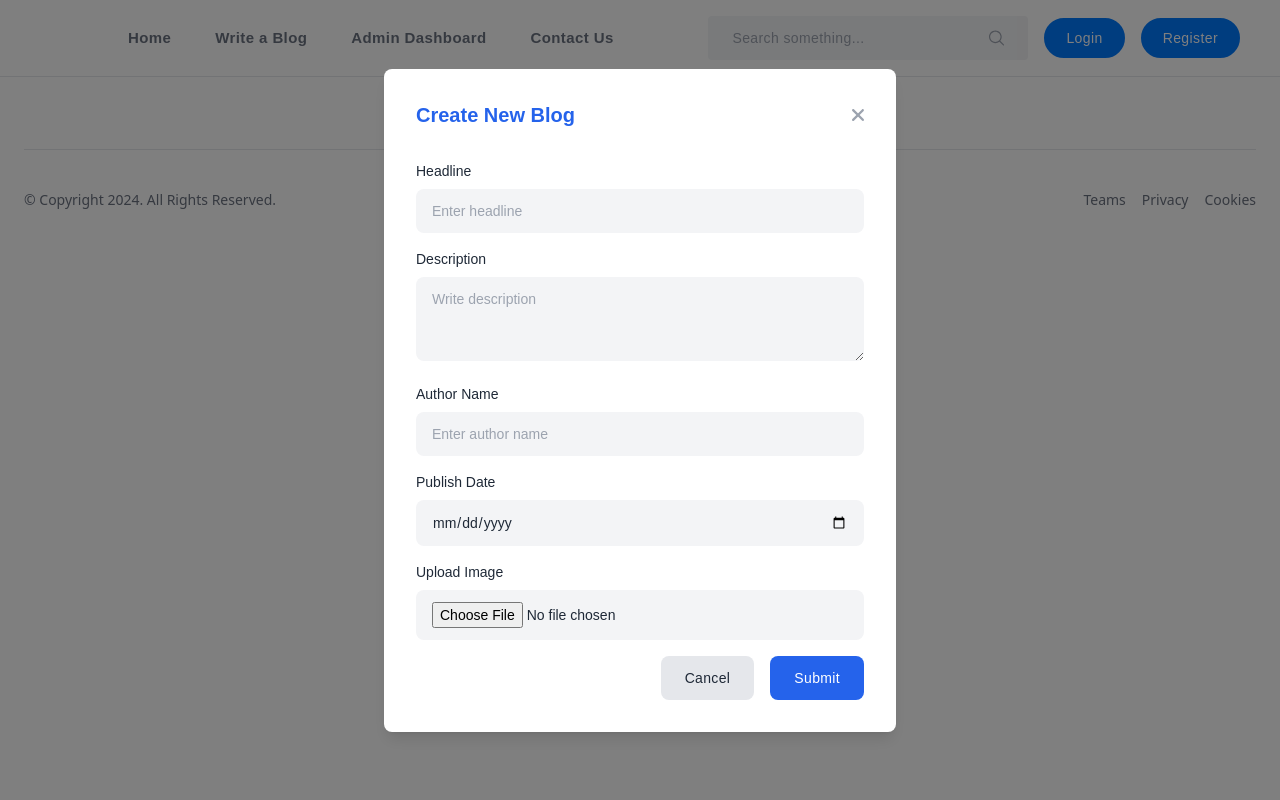
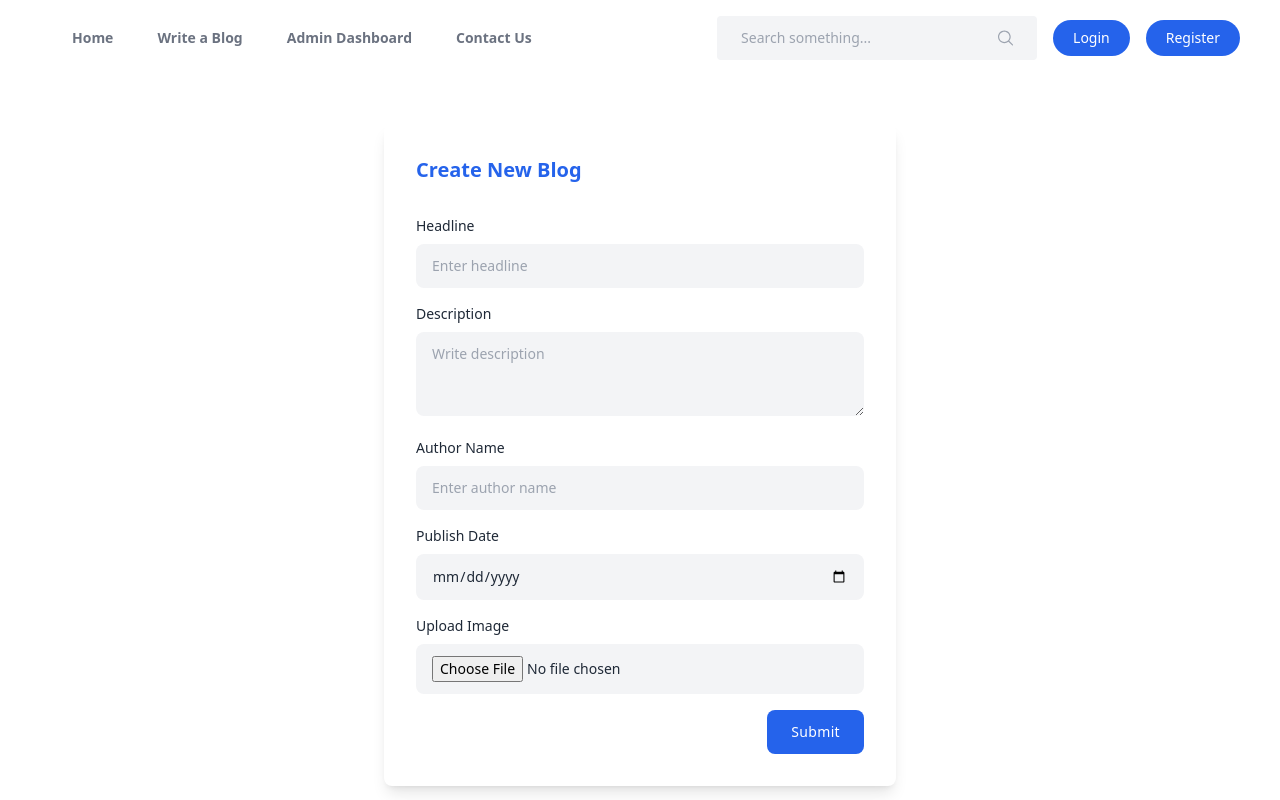
Before and after one commit to mayurmendhule/newblog, a React (Create React App) app: page /blogform in a window 1280 px wide. Shown: the top 800 px of the page. Built offline with nearby package versions, Linux system fonts and the light colour scheme.

Commit message:
Initial commit

```diff
--- a/src/components/Navbar.jsx
+++ b/src/components/Navbar.jsx
@@ -10,8 +10,8 @@ function Navbar() {
   };
 
   return (
-    <header className="flex border-b py-4 px-4 sm:px-10 bg-white font-[sans-serif] min-h-[70px] tracking-wide relative z-50">
-      <div className="flex flex-wrap items-center gap-5 w-full">
+    <header className="flex items-center justify-between px-4 sm:px-10 bg-white py-4">
+      <div className="flex items-center w-full gap-5" id="navmain">
         {/* Logo */}
         <Link to="/">
           {/* <img src={} alt="logo" className="w-36" /> */}
@@ -20,8 +20,9 @@ function Navbar() {
         {/* Menu Section */}
         <div
           id="collapseMenu"
-          className={`max-lg:hidden lg:!block max-lg:w-full max-lg:fixed max-lg:before:fixed max-lg:before:bg-black max-lg:before:opacity-50 max-lg:before:inset-0 max-lg:before:z-50 ${isMenuOpen ? 'block' : 'hidden'}`}
+          className={`lg:flex items-center lg:gap-5 ${isMenuOpen ? 'block' : 'hidden'} max-lg:fixed max-lg:w-2/4 max-lg:bg-white max-lg:top-0 max-lg:left-0 max-lg:h-full max-lg:p-6 max-lg:z-50 max-lg:shadow-lg`}
         >
+          {/* Mobile Close Button */}
           <button
             id="toggleClose"
             className="lg:hidden fixed top-2 right-4 z-[100] rounded-full bg-white p-3"
@@ -33,43 +34,55 @@ function Navbar() {
             </svg>
           </button>
 
-          <ul className="lg:flex lg:ml-14 lg:gap-x-5 max-lg:space-y-3 max-lg:fixed max-lg:bg-white max-lg:w-1/2 max-lg:min-w-[300px] max-lg:top-0 max-lg:left-0 max-lg:p-6 max-lg:h-full max-lg:shadow-md max-lg:overflow-auto z-50">
-            <li className="mb-6 hidden max-lg:block">
+          <ul className="lg:flex max-lg:space-y-6 lg:gap-5 max-lg:w-full max-lg:overflow-auto">
+            {/* <li className="mb-6 hidden max-lg:block">
               <Link to="/">
                 <img src="https://readymadeui.com/readymadeui.svg" alt="logo" className="w-36" />
               </Link>
+            </li> */}
+            <li className="max-lg:border-b max-lg:py-3 px-3">
+              <Link to="/" className="lg:hover:text-blue-600 text-gray-500 block font-semibold text-sm">Home</Link>
             </li>
             <li className="max-lg:border-b max-lg:py-3 px-3">
-              <Link to="/" className="lg:hover:text-[#007bff] text-gray-500 block font-semibold text-[15px]">Home</Link>
+              <Link to="/blogform" className="lg:hover:text-blue-600 text-gray-500 block font-semibold text-sm">Write a Blog</Link>
             </li>
             <li className="max-lg:border-b max-lg:py-3 px-3">
-              <Link to="/blogform" className="lg:hover:text-[#007bff] text-gray-500 block font-semibold text-[15px]">Write a Blog</Link>
+              <Link to="/admin" className="lg:hover:text-blue-600 text-gray-500 block font-semibold text-sm">Admin Dashboard</Link>
             </li>
             <li className="max-lg:border-b max-lg:py-3 px-3">
-              <Link to="/admin" className="lg:hover:text-[#007bff] text-gray-500 block font-semibold text-[15px]">Admin Dashboard</Link>
-            </li>
-            <li className="max-lg:border-b max-lg:py-3 px-3">
-              <Link to="/contactus" className="lg:hover:text-[#007bff] text-gray-500 block font-semibold text-[15px]">Contact Us</Link>
+              <Link to="/contactus" className="lg:hover:text-blue-600 text-gray-500 block font-semibold text-sm">Contact Us</Link>
             </li>
           </ul>
         </div>
 
-        {/* Toggle Button */}
-        <button id="toggleOpen" className="lg:hidden ml-auto" onClick={toggleMenu}>
+         {/* Left Side - Toggle Button */}
+  <div className="lg:hidden">
+    <button id="toggleOpen" onClick={toggleMenu}>
       <svg className="w-7 h-7" fill="#000" viewBox="0 0 20 20" xmlns="http://www.w3.org/2000/svg">
-            <path fillRule="evenodd" d="M3 5a1 1 0 011-1h12a1 1 0 110 2H4a1 1 0 01-1-1zM3 10a1 1 0 011-1h12a1 1 0 110 2H4a1 1 0 01-1-1zM3 15a1 1 0 011-1h12a1 1 0 110 2H4a1 1 0 01-1-1z" clipRule="evenodd"></path>
+        <path
+          fillRule="evenodd"
+          d="M3 5a1 1 0 011-1h12a1 1 0 110 2H4a1 1 0 01-1-1zM3 10a1 1 0 011-1h12a1 1 0 110 2H4a1 1 0 01-1-1zM3 15a1 1 0 011-1h12a1 1 0 110 2H4a1 1 0 01-1-1z"
+          clipRule="evenodd"
+        ></path>
       </svg>
     </button>
+  </div>
 
-        <div className="flex lg:ml-auto max-lg:w-full items-center gap-4">
+        {/* Right Side - Search Bar, Login/Register */}
+  <div className="flex items-center gap-4 ml-auto">
     {/* Search Bar */}
-          <div className="flex xl:w-80 max-xl:w-full bg-gray-100 px-6 py-3 rounded outline outline-transparent focus-within:outline-[#007bff] focus-within:bg-transparent">
+    <div className="flex xl:w-80 max-xl:w-full bg-gray-100 px-6 py-3 rounded focus-within:outline focus-within:outline-blue-600">
       <input
         type="text"
         placeholder="Search something..."
         className="w-full text-sm bg-transparent rounded outline-none pr-2"
       />
-            <svg xmlns="http://www.w3.org/2000/svg" viewBox="0 0 192.904 192.904" width="16px" className="cursor-pointer fill-gray-400">
+      <svg
+        xmlns="http://www.w3.org/2000/svg"
+        viewBox="0 0 192.904 192.904"
+        width="16px"
+        className="cursor-pointer fill-gray-400"
+      >
         <path d="m190.707 180.101-47.078-47.077c11.702-14.072 18.752-32.142 18.752-51.831C162.381 36.423 125.959 0 81.191 0 36.422 0 0 36.423 0 81.193c0 44.767 36.422 81.187 81.191 81.187 19.688 0 37.759-7.049 51.831-18.751l47.079 47.078a7.474 7.474 0 0 0 5.303 2.197 7.498 7.498 0 0 0 5.303-12.803zM15 81.193C15 44.694 44.693 15 81.191 15c36.497 0 66.189 29.694 66.189 66.193 0 36.496-29.692 66.187-66.189 66.187C44.693 147.38 15 117.689 15 81.193z"></path>
       </svg>
     </div>
@@ -86,11 +99,11 @@ function Navbar() {
       </div>
     ) : (
       <>
-              <Link to="/login" className="px-5 py-2 text-sm rounded-full text-white border-2 border-[#007bff] bg-[#007bff] hover:bg-[#004bff]">
+        <Link to="/login" className="px-5 py-2 text-sm rounded-full text-white bg-blue-600 hover:bg-green-600">
           Login
         </Link>
 
-              <Link to="/register" className="px-5 py-2 text-sm rounded-full text-white border-2 border-[#007bff] bg-[#007bff] hover:bg-[#004bff]">
+        <Link to="/register" className="px-5 py-2 text-sm rounded-full text-white bg-blue-600 hover:bg-green-600">
           Register
         </Link>
       </>
--- a/src/pages/BlogForm.jsx
+++ b/src/pages/BlogForm.jsx
@@ -8,8 +8,6 @@ const BlogForm = () => {
     publishDate: '',
     image: null,
   });
-
-  const [isVisible, setIsVisible] = useState(true); // State to control form visibility
 
   const handleChange = (e) => {
     const { name, value, files } = e.target;
@@ -25,29 +23,11 @@ const BlogForm = () => {
     console.log(formData);
   };
 
-  const handleClose = () => {
-    setIsVisible(false); // Set visibility to false when cancel or cross is clicked
-  };
-
-  // If form is not visible, don't render it
-  if (!isVisible) return null;
-
   return (
-    <div
-      className="fixed inset-0 p-4 flex flex-wrap justify-center items-center w-full h-full z-[1000] before:fixed before:inset-0 before:w-full before:h-full before:bg-[rgba(0,0,0,0.5)] overflow-auto font-[sans-serif]"
-    >
-      <div className="w-full max-w-lg bg-white shadow-lg rounded-lg p-8 relative">
+    <div className="container mx-auto mt-8 p-4"> {/* Ensure container for page layout */}
+      <div className="max-w-lg mx-auto bg-white shadow-lg rounded-lg p-8"> {/* Regular form box */}
         <div className="flex items-center">
           <h3 className="text-blue-600 text-xl font-bold flex-1">Create New Blog</h3>
-          <svg
-            xmlns="http://www.w3.org/2000/svg"
-            className="w-3 ml-2 cursor-pointer shrink-0 fill-gray-400 hover:fill-red-500"
-            viewBox="0 0 320.591 320.591"
-            onClick={handleClose} // Close form on cross icon click
-          >
-            <path d="M30.391 318.583a30.37 30.37 0 0 1-21.56-7.288c-11.774-11.844-11.774-30.973 0-42.817L266.643 10.665c12.246-11.459 31.462-10.822 42.921 1.424 10.362 11.074 10.966 28.095 1.414 39.875L51.647 311.295a30.366 30.366 0 0 1-21.256 7.288z" />
-            <path d="M287.9 318.583a30.37 30.37 0 0 1-21.257-8.806L8.83 51.963C-2.078 39.225-.595 20.055 12.143 9.146c11.369-9.736 28.136-9.736 39.504 0l259.331 257.813c12.243 11.462 12.876 30.679 1.414 42.922-.456.487-.927.958-1.414 1.414a30.368 30.368 0 0 1-23.078 7.288z" />
-          </svg>
         </div>
 
         <form className="space-y-4 mt-8" onSubmit={handleSubmit}>
@@ -109,16 +89,9 @@ const BlogForm = () => {
           </div>
 
           <div className="flex justify-end gap-4 mt-8">
-            <button
-              type="button"
-              className="px-6 py-3 rounded-lg text-gray-800 text-sm border-none outline-none tracking-wide bg-gray-200 hover:bg-gray-300"
-              onClick={handleClose} // Close form on cancel button click
-            >
-              Cancel
-            </button>
-            <button
+          <button
               type="submit"
-              className="px-6 py-3 rounded-lg text-white text-sm border-none outline-none tracking-wide bg-blue-600 hover:bg-blue-700"
+              className="px-6 py-3 rounded-lg text-white text-sm border-none outline-none tracking-wide bg-blue-600 hover:bg-green-600"
             >
               Submit
             </button>
--- a/src/pages/ContactUs.jsx
+++ b/src/pages/ContactUs.jsx
@@ -59,7 +59,7 @@ const ContactUs = () => {
           <div className="mt-8">
             <button
               type="submit"
-              className="w-full shadow-xl py-3 px-6 text-sm tracking-wide font-semibold rounded-md text-white bg-blue-600 hover:bg-blue-700 focus:outline-none"
+              className="w-full shadow-xl py-3 px-6 text-sm tracking-wide font-semibold rounded-md text-white bg-blue-600 hover:bg-green-600 focus:outline-none"
             >
               Send Message
             </button>
--- a/src/pages/Login.jsx
+++ b/src/pages/Login.jsx
@@ -96,14 +96,14 @@ const Login = () => {
           <div className="mt-8">
             <button
               type="button"
-              className="w-full shadow-xl py-3 px-6 text-sm tracking-wide font-semibold rounded-md text-white bg-blue-600 hover:bg-blue-700 focus:outline-none"
+              className="w-full shadow-xl py-3 px-6 text-sm tracking-wide font-semibold rounded-md text-white bg-blue-600 hover:bg-green-600 focus:outline-none"
             >
               Log in
             </button>
           </div>
           <p className="text-gray-800 text-sm !mt-8 text-center">
   Don't have an account?
-  <Link to="/register" className="text-blue-600 hover:underline ml-1 whitespace-nowrap font-semibold">
+  <Link to="/register" className="text-blue-600 hover:underline hover:bg-green-600 ml-1 whitespace-nowrap font-semibold">
     Register here
   </Link>
 </p>
--- a/src/pages/Register.jsx
+++ b/src/pages/Register.jsx
@@ -74,7 +74,7 @@ const Register = () => {
           <div className="mt-8">
             <button
               type="button"
-              className="w-full shadow-xl py-3 px-6 text-sm tracking-wide font-semibold rounded-md text-white bg-blue-600 hover:bg-blue-700 focus:outline-none"
+              className="w-full shadow-xl py-3 px-6 text-sm tracking-wide font-semibold rounded-md text-white bg-blue-600 hover:bg-green-600 focus:outline-none"
             >
               Register
             </button>
@@ -83,7 +83,7 @@ const Register = () => {
           {/* Already have an account */}
           <p className="text-gray-800 text-sm !mt-8 text-center">
             Already have an account?
-            <Link to="/login" className="text-blue-600 hover:underline ml-1 whitespace-nowrap font-semibold">
+            <Link to="/login" className="text-blue-600 hover:textunderline ml-1 whitespace-nowrap font-semibold">
               Sign in here
             </Link>
           </p>
```
Also changed, not shown: src/style/ResponsiveStyle.css (added, +7 -0 lines). Lines whose indentation alone changed are shown as unchanged.
